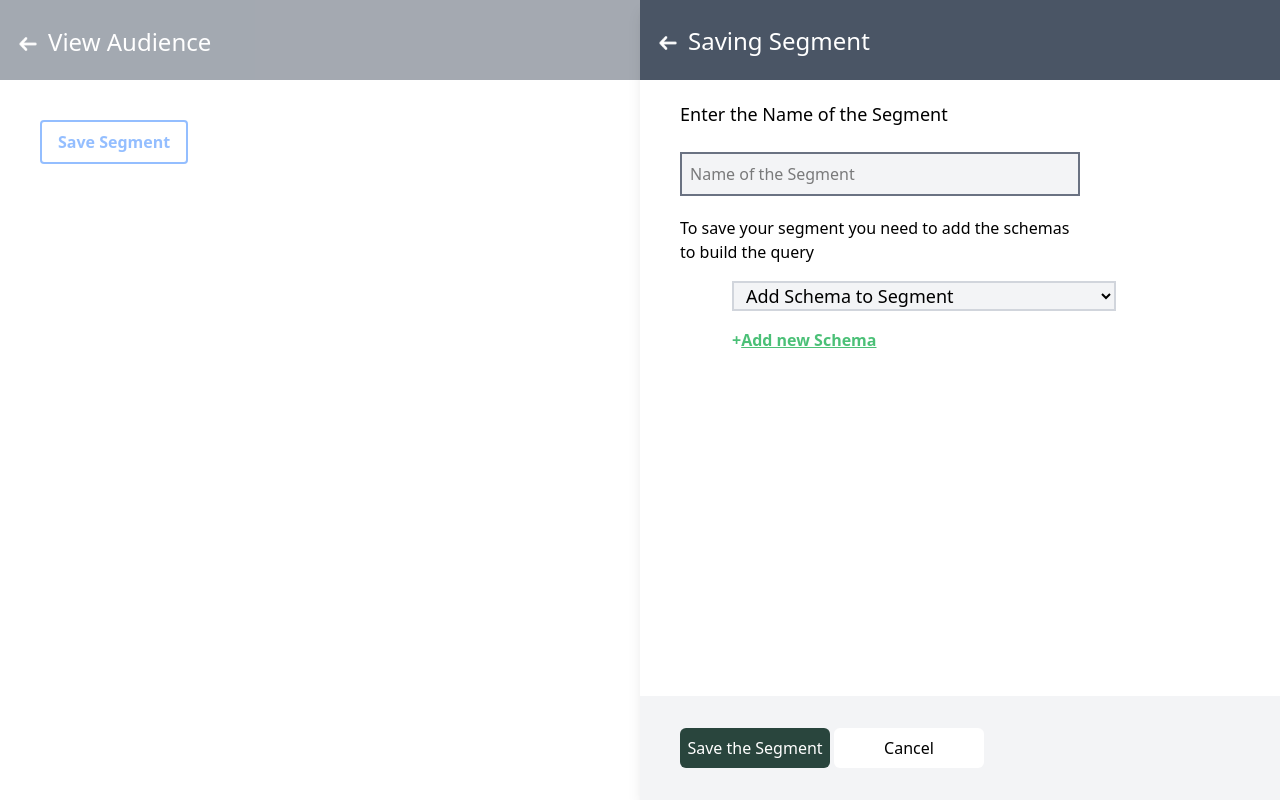
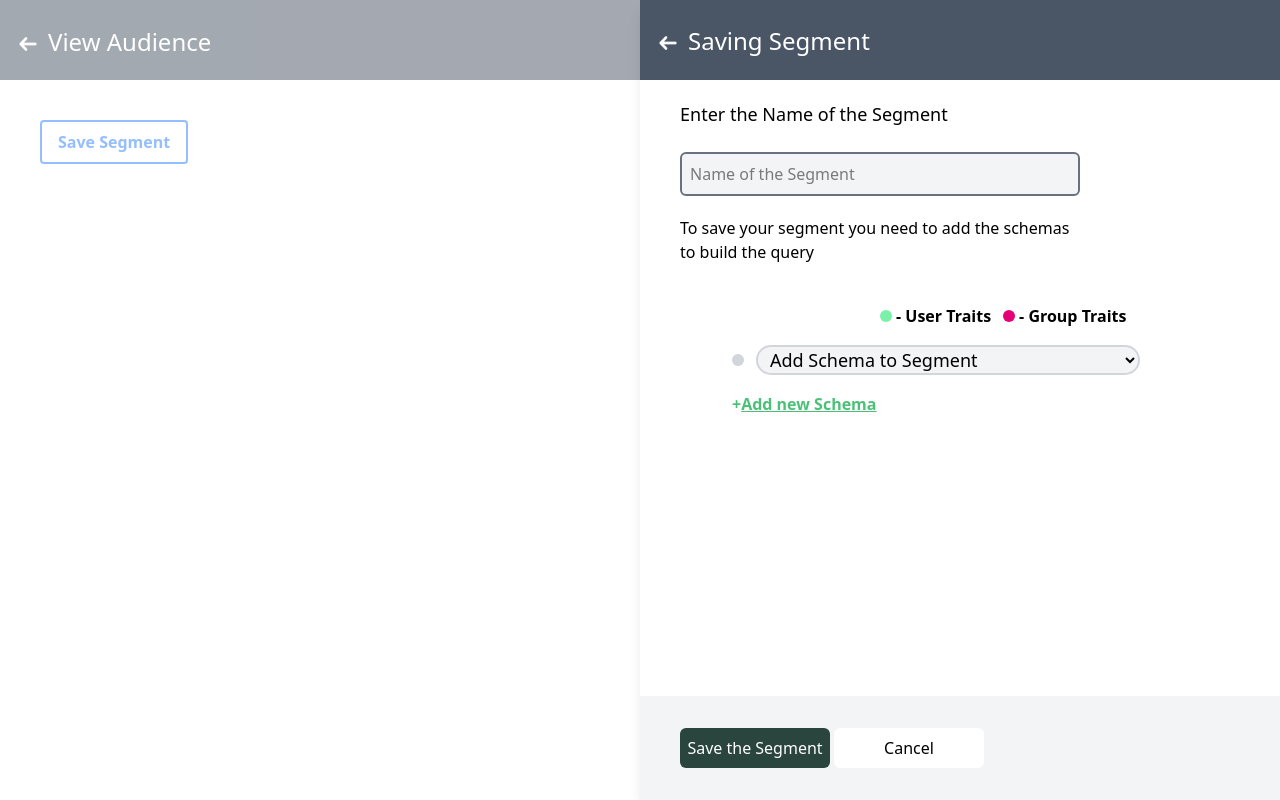
Before and after one commit to vishnurelampal/CustomerLabsTest, a React (Vite) app: page / in a window 1280 px wide. Both pictures are taken after a click on the button "Save Segment". Built offline with nearby package versions, Linux system fonts and the light colour scheme.

Commit message:
Readme updated and traits added

```diff
--- a/src/Components/AddAudience.jsx
+++ b/src/Components/AddAudience.jsx
@@ -151,12 +151,22 @@ className='pb-20'>
   <input ref={nameOfSegment}
   onChange={handleInputChange}
    name  ="segmentName" type="text" placeholder='Name of the Segment'
-    className='p-2 w-10/12 md:w-2/3 bg-gray-100 border-2 border-gray-500 '/>
+    className='p-2 w-10/12 md:w-2/3 bg-gray-100 border-2 border-gray-500 rounded-md'/>
   <p className='text-red-600 font-semibold'>{errorMsg.input}</p>
   <p className='mt-5 pr-2 w-10/12 md:w-2/3'>To save your segment you need to add the schemas to build the query</p>
+  <div className='flex gap-3 ml-auto w-10/12 md:w-2/3 mt-10 font-semibold'>
+    <span className='flex items-center gap-1'>
+  <div className="bg-green-300 w-3 h-3 rounded-full"> </div>
+  <p>- User Traits</p>
+  </span>
+  <span className='flex items-center gap-1'>
+  <div className="bg-pink-600 w-3 h-3 rounded-full"> </div>
+  <p>- Group Traits</p>
+  </span>
+  </div>
   </div>
   {selectedSegments.length>0 && <div id="SegmentAddedDiv"
-   className={`flex sm:pr-12 sm:w-11/12 w-10/12 flex-col mt-10 ml-10 md:w-2/3 overflow-x-hidden border-2 md:border-4 border-blue-300 px-0 md:px-3md:py-1 py-0 ${selectedSegments.length<=3 ? "h-auto overflow-y-hidden":"h-[200px] overflow-y-auto"}`}>
+   className={`flex rounded-2xl sm:pr-12 sm:w-11/12 w-10/12 flex-col mt-10 ml-10 md:w-2/3 overflow-x-hidden border-2 md:border-4 border-blue-300 px-0 md:px-3md:py-1 py-0 ${selectedSegments.length<=3 ? "h-auto overflow-y-hidden":"h-[200px] overflow-y-auto"}`}>
   {selectedSegments.map((item)=><Dropdown key = {item.id}
    handelChangeSegment= {(e)=>handleDynamicDropDowns(item.id,e.target.value)}
    removeSelectedDropDown={()=>{removeSelectedDropDown(item.id)}}
--- a/src/Components/Dropdown.jsx
+++ b/src/Components/Dropdown.jsx
@@ -1,10 +1,21 @@
 import React from 'react'
 import { DropDownOptions } from '../utils/Constants'
 const Dropdown = ({handelChangeSegment,segments,removeSelectedDropDown,dynamic}) => {
+    console.log(segments)
+    let circleColour;
+    debugger
+    if(['account_name','city','state'].includes(segments)){
+circleColour = "bg-pink-600"
+    }else if(dynamic){
+circleColour =  "bg-green-300"
+    }else{
+       circleColour =  "bg-gray-300"
+    }
    return (
     <div id = "selectDropDownDiv" className='flex h-16 w-10/12 md:w-full font-medium text-lg ml-10 items-center gap-3 '>
+    <div className={`${circleColour} w-3 h-3  rounded-full`}> </div>
 <div className={`w-2/3 ${dynamic && "sm:w-11/12"}`}>
-     <select className='px-2 w-full bg-gray-100 border-2 border-gray-300  focus:border-green-700 focus:outline-none'
+     <select className='px-2 w-full bg-gray-100 border-2 border-gray-300 rounded-2xl focus:border-green-700 focus:outline-none'
  onChange={handelChangeSegment}
  value ={segments}>
  {DropDownOptions.map((item)=><option className='px-4 py-1' key = {item.Value} value = {item.Value}> {item.Label}</option>)}
```
Also changed, not shown: 1 other file (tests, documents, lock files or other folders).
